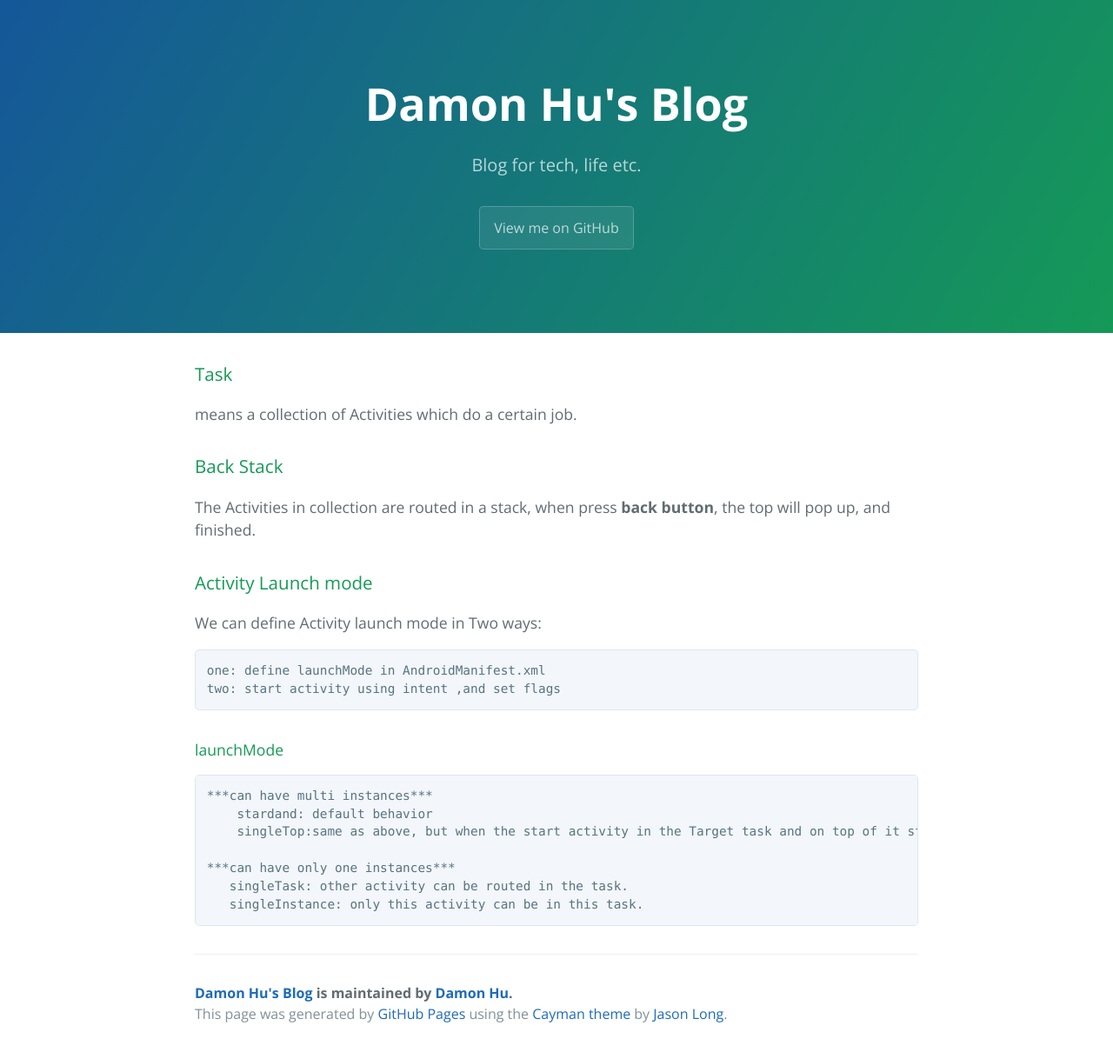
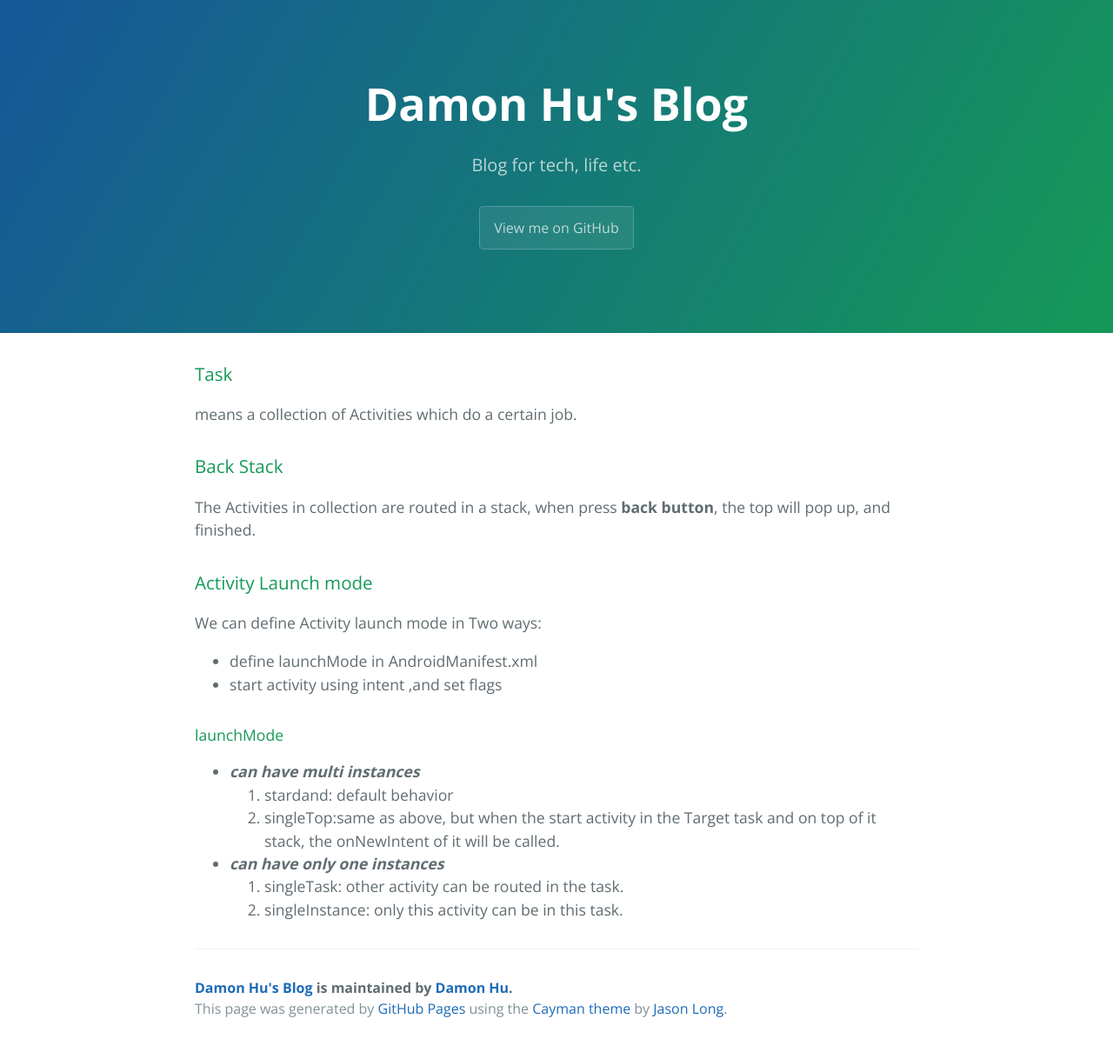
Before and after one commit to dreamhb/dreamhb.github.io, a Jekyll site: the page built from _posts/2016-11-22-Android-Task-And-Back-Stack.md, in a window 1280 px wide. Shown: the whole page at 87% size. Built offline with Jekyll 4.4.1, drawn with Linux system fonts in a browser that asks for light colours; part of the change alters nothing that is shown.

Commit message:
Update 2016-11-22-Android-Task-And-Back-Stack.md
update

```diff
--- a/_posts/2016-11-22-Android-Task-And-Back-Stack.md
+++ b/_posts/2016-11-22-Android-Task-And-Back-Stack.md
@@ -18,15 +18,15 @@ The Activities in collection are routed in a stack, when press **back button**,
 
 We can define Activity launch mode in Two ways:
 
-    one: define launchMode in AndroidManifest.xml
-    two: start activity using intent ,and set flags
+- define launchMode in AndroidManifest.xml
+- start activity using intent ,and set flags
 
 
 #### launchMode
-    ***can have multi instances***
-        stardand: default behavior
-        singleTop:same as above, but when the start activity in the Target task and on top of it stack, the onNewIntent of it will be called.
+- ***can have multi instances***
+1. stardand: default behavior
+2. singleTop:same as above, but when the start activity in the Target task and on top of it stack, the onNewIntent of it will be called.
 
-    ***can have only one instances***
-       singleTask: other activity can be routed in the task.
-       singleInstance: only this activity can be in this task.
+- ***can have only one instances***
+1. singleTask: other activity can be routed in the task.
+2. singleInstance: only this activity can be in this task.
```
